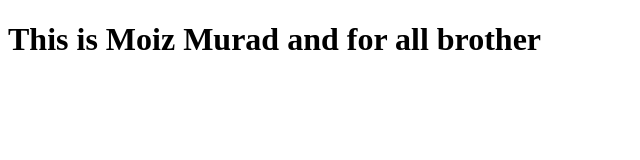
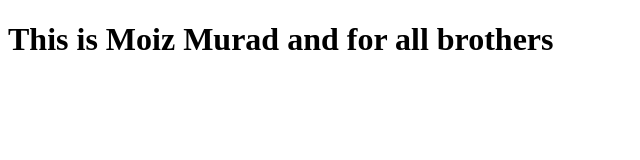
Before and after one commit to moizmurad24/bootcamp_2020, a plain HTML site: page index.html in a window 1280 px wide. Shown: the full height of the page, 0-640 px from the left. Drawn offline with Linux system fonts and the light colour scheme.

Commit message:
Update index.html

```diff
--- a/index.html
+++ b/index.html
@@ -7,6 +7,6 @@
     <title>Hello World Program</title>
 </head>
 <body>
-    <h1>This is Moiz Murad and for all brother </h1>
+    <h1>This is Moiz Murad and for all brothers </h1>
 </body>
 </html>
```
